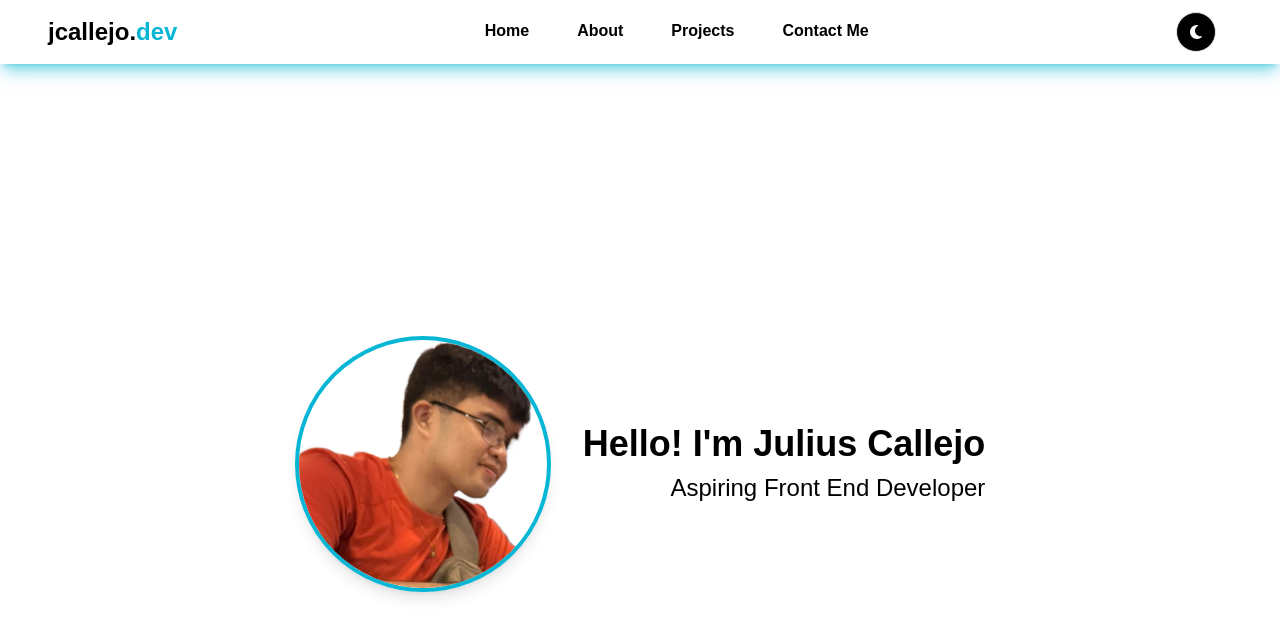
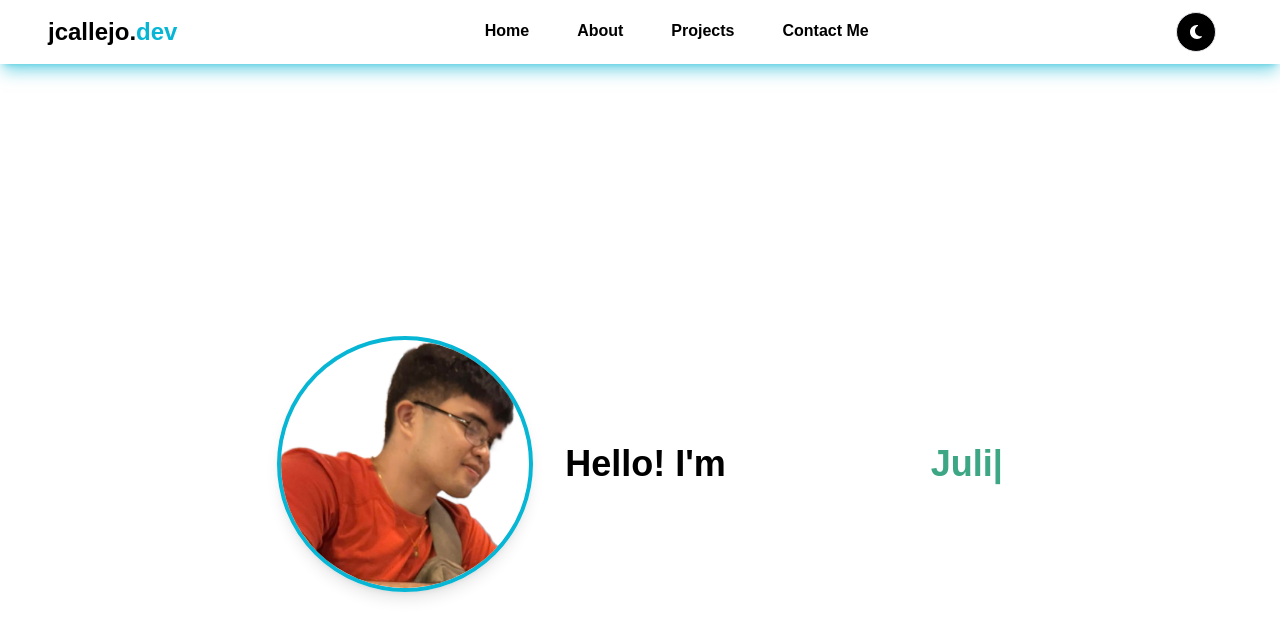
Before and after one commit to aeolus87/jcallejo-portfolio, a React (Create React App) app: page /about in a window 1280 px wide. Shown: the top 638 px of the page. Built offline with nearby package versions, Linux system fonts and the light colour scheme.

Commit message:
updated home

```diff
--- a/package.json
+++ b/package.json
@@ -12,6 +12,7 @@
     "react": "^18.3.1",
     "react-dom": "^18.3.1",
     "react-scripts": "5.0.1",
+    "react-typed": "^2.0.12",
     "web-vitals": "^2.1.4"
   },
   "scripts": {
--- a/src/components/Pages/Header.jsx
+++ b/src/components/Pages/Header.jsx
@@ -77,7 +77,15 @@ const MobileNavbar = ({ toggleMenu, showMenu, theme, toggleTheme }) => (
 );
 
 const MobileMenu = ({ showMenu }) => (
-  <div className="sm:hidden absolute top-16 right-0 shadow-md py-4" style={{ transition: 'right 0.5s', right: showMenu ? 0 : '-100%', width: '40%', textAlign: 'center' }}>
+  <div
+    className={`sm:hidden fixed top-16 right-0 shadow-md py-4 transition-right duration-500 ${
+      showMenu ? 'w-2/5' : 'w-0'
+    }`}
+    style={{
+      right: showMenu ? 0 : '-200%',
+      textAlign: 'center',
+    }}
+  >
     <div className="flex flex-col items-center space-y-4">
       <NavItem href="home.jsx">Home</NavItem>
       <NavItem href="about.jsx">About</NavItem>
--- a/src/components/Pages/Home.jsx
+++ b/src/components/Pages/Home.jsx
@@ -1,18 +1,29 @@
 import React from 'react';
-import myPicture from './img/juls.png'; // Adjust the path to match the actual location of the image
+import { ReactTyped } from 'react-typed';
+import myPicture from './img/juls.png';
 
 function Home({ theme }) {
   return (
     <div className="flex flex-col items-center justify-center h-screen">
-      <div className="flex flex-col md:flex-row items-center">
-        <div className="mt-8 md:mt-0 md:mr-8">
-          <div className="relative flex items-center justify-center w-64 h-64 border-4 border-cyan-500 rounded-full overflow-hidden shadow-lg animate-bounceIn">
-            <img src={myPicture} alt="Julius Callejo" className="w-full h-full object-cover" style={{ transform: 'rotateY(deg)' }} />
+      <div className="flex flex-col md:flex-row items-center justify-center">
+        <div className="mt-8 md:mt-0 flex justify-center md:justify-start w-64 h-64">
+          <div className="relative w-64 h-64 border-4 border-cyan-500 rounded-full overflow-hidden shadow-lg animate-bounceIn">
+            <img src={myPicture} alt="Julius Callejo" className="w-full h-full object-cover" />
           </div>
         </div>
-        <div className="text-center md:text-right">
-          <h2 className="text-4xl font-bold animate-fadeIn">Hello! I'm Julius Callejo</h2>
-          <h1 className="text-2xl mt-2 animate-fadeIn animation-delay-1">Aspiring Front End Developer</h1>
+        <div className="text-center md:text-right flex flex-col items-center md:items-start md:ml-8">
+          <div className="flex items-center">
+            <h2 className="text-4xl font-bold">Hello! I'm</h2>
+            <div className="ml-2" style={{ minWidth: '269px' }}>
+              <ReactTyped
+                className="md:text-4xl sm:text-4xl font-bold text-[#3ca685]"
+                strings={['<span style="font-size: 2.25rem;">Julius Callejo</span>', 'Web Developer']}
+                typeSpeed={120}
+                backSpeed={140}
+                loop
+              />
+            </div>
+          </div>
         </div>
       </div>
     </div>
--- a/src/index.css
+++ b/src/index.css
@@ -1,12 +1,10 @@
-/* src/index.css */
 @tailwind base;
 @tailwind components;
 @tailwind utilities;
 
-/* Custom theme styles */
 :root {
   --background-color: #ffffff;
-  --text-color: #000000;
+  --text-color: #121212;
 }
 
 body.light {
@@ -15,7 +13,7 @@ body.light {
 }
 
 body.dark {
-  --background-color: #000000;
+  --background-color: #121212;
   --text-color: #ffffff;
 }
 
@@ -29,6 +27,17 @@ body {
 .main-content {
   padding-top: 4rem; /* Adjust this value based on the height of your header */
 }
+
+/* styles.css */
+.min-w-40 {
+  min-width: 10rem; /* 160px */
+}
+
+.md\\:min-w-48 {
+  min-width: 12rem; /* 192px */
+}
+
+
 @media (max-width: 640px) {
   .flex-grow {
     flex-direction: column;
```
Also changed, not shown: 1 other file (tests, documents, lock files or other folders).
